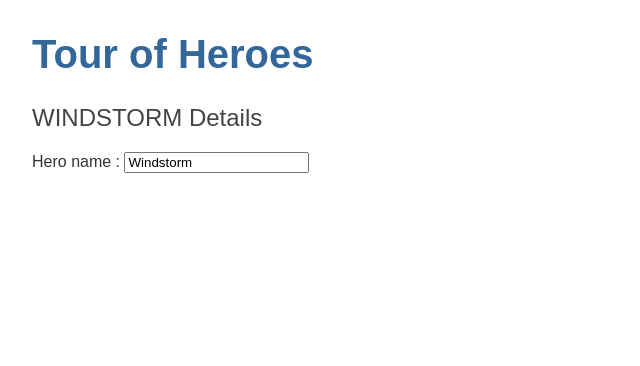
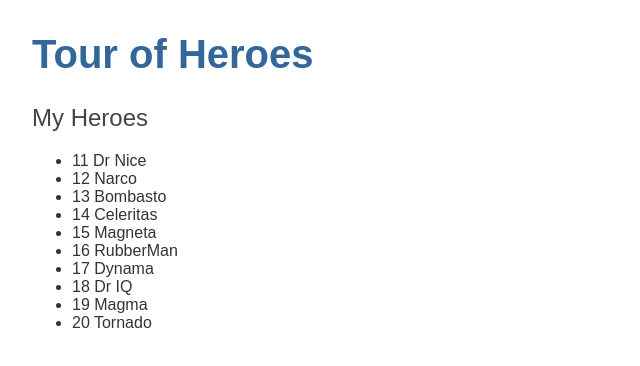
Before and after one commit to Remi-Guijarro/AngularTourOfHeroes, an Angular app in the folder angular-tour-of-heroes/: page / in a window 1280 px wide. Shown: the top 366 px of the page, without its empty margins (0-640 px from the left). Built offline with nearby package versions, Linux system fonts and the light colour scheme.

Commit message:
Replaced single hero in component by multiple heroes and displayed them with *ngFor directive

```diff
--- a/angular-tour-of-heroes/src/app/heroes/heroes.component.html
+++ b/angular-tour-of-heroes/src/app/heroes/heroes.component.html
@@ -1,5 +1,6 @@
-<h2>{{hero.name | uppercase}} Details</h2>
-<div>
-  <label for="name">Hero name : </label>
-  <input id="name" [(ngModel)]="hero.name" placeholder="name">
-</div>
+<h2>My Heroes</h2>
+<ul class="heroes">
+  <li *ngFor="let hero of heroes">
+    <span class="badge">{{hero.id}}</span> {{hero.name}}
+  </li>
+</ul>
--- a/angular-tour-of-heroes/src/app/heroes/heroes.component.ts
+++ b/angular-tour-of-heroes/src/app/heroes/heroes.component.ts
@@ -1,5 +1,6 @@
 import { Component, OnInit } from '@angular/core';
 import { Hero } from '../Hero';
+import { HEROES } from '../mock-heroes';
 
 @Component({
   selector: 'app-heroes',
@@ -7,11 +8,7 @@
   styleUrls: ['./heroes.component.css']
 })
 export class HeroesComponent implements OnInit {
-  hero: Hero = {
-    id: 1,
-    name: 'Windstorm'
-  };
-
+  heroes = HEROES;
   constructor() { }
 
   ngOnInit(): void {
```
